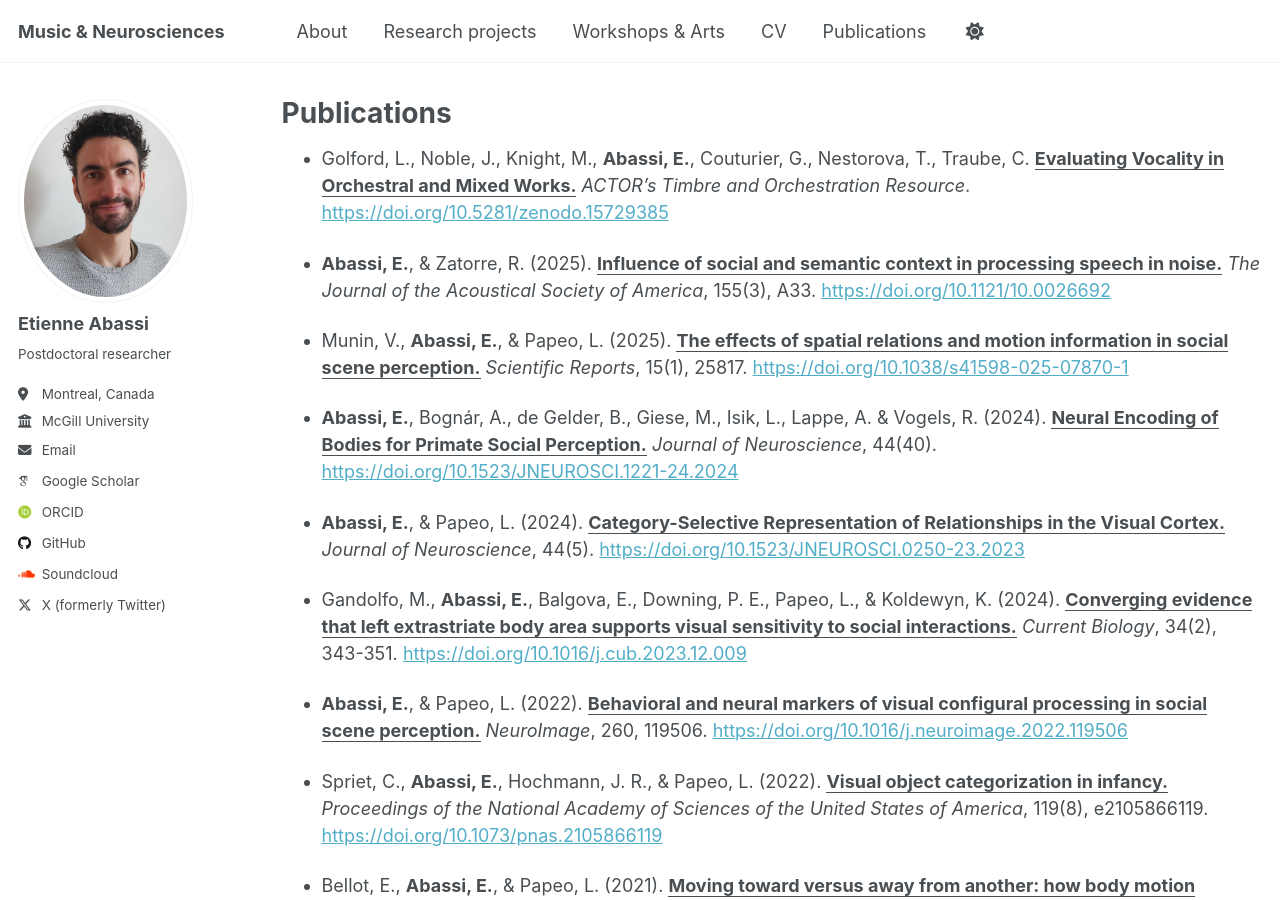
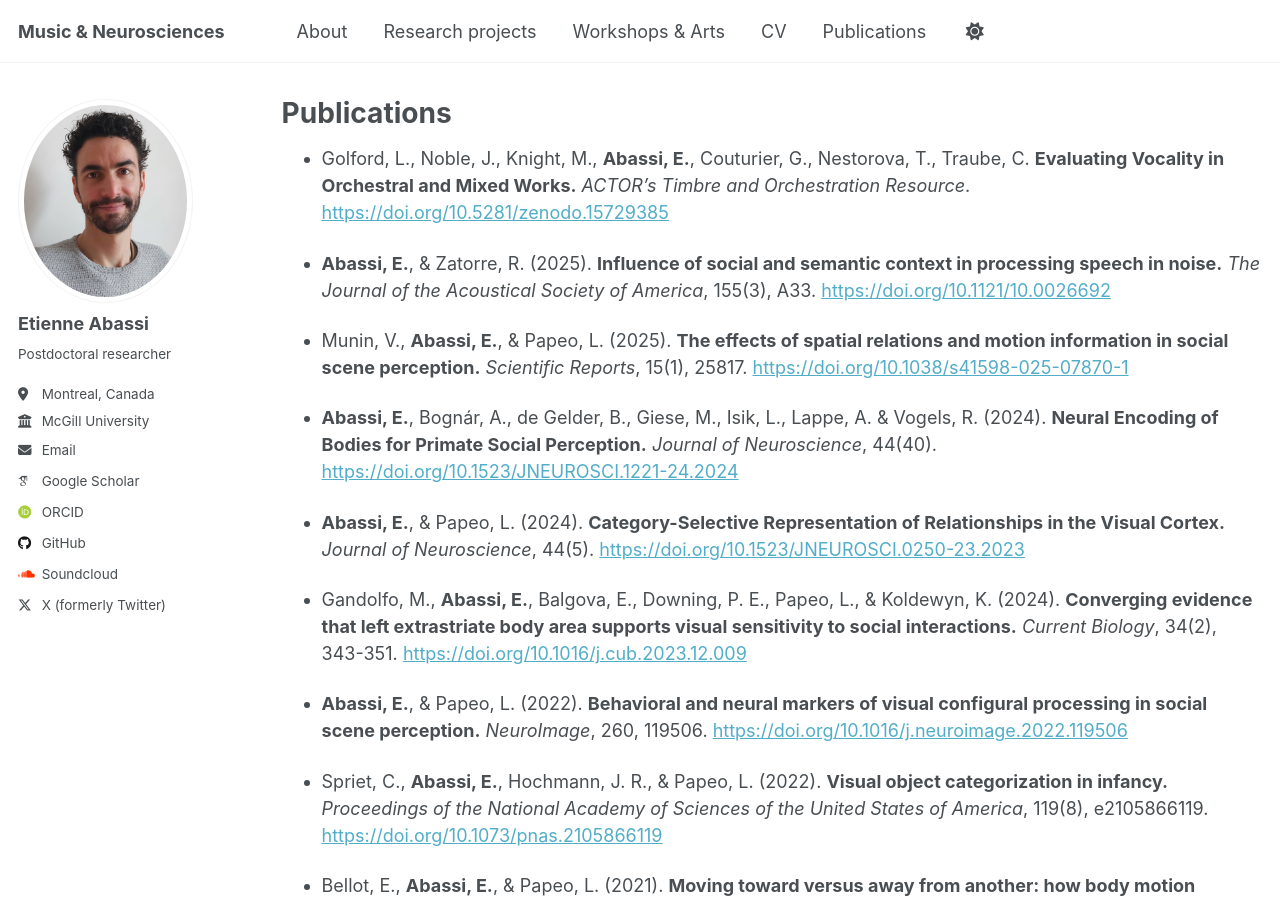
Before and after one commit to etienneabassi/etienneabassi.github.io, a Jekyll site: the page built from _pages/publications.md, in a window 1280 px wide and 900 px high. Built offline with Jekyll 4.4.1, drawn with Linux system fonts in a browser that asks for light colours; some web fonts are replaced.

```diff
--- a/_pages/publications.md
+++ b/_pages/publications.md
@@ -5,26 +5,26 @@ permalink: /publications/
 author_profile: true
 ---
 
-- Golford, L., Noble, J., Knight, M., **Abassi, E.**, Couturier, G., Nestorova, T., Traube, C. **<u>Evaluating Vocality in Orchestral and Mixed Works.</u>** *ACTOR's Timbre and Orchestration Resource*. [https://doi.org/10.5281/zenodo.15729385](https://doi.org/10.5281/zenodo.15729385)
+- Golford, L., Noble, J., Knight, M., **Abassi, E.**, Couturier, G., Nestorova, T., Traube, C. **Evaluating Vocality in Orchestral and Mixed Works.** *ACTOR's Timbre and Orchestration Resource*. [https://doi.org/10.5281/zenodo.15729385](https://doi.org/10.5281/zenodo.15729385)
 
-- **Abassi, E.**, & Zatorre, R. (2025). **<u>Influence of social and semantic context in processing speech in noise.</u>** *The Journal of the Acoustical Society of America*, 155(3), A33. [https://doi.org/10.1121/10.0026692](https://doi.org/10.1121/10.0026692)
+- **Abassi, E.**, & Zatorre, R. (2025). **Influence of social and semantic context in processing speech in noise.** *The Journal of the Acoustical Society of America*, 155(3), A33. [https://doi.org/10.1121/10.0026692](https://doi.org/10.1121/10.0026692)
 
-- Munin, V., **Abassi, E.**, & Papeo, L. (2025). **<u>The effects of spatial relations and motion information in social scene perception.</u>** *Scientific Reports*, 15(1), 25817. [https://doi.org/10.1038/s41598-025-07870-1](https://doi.org/10.1038/s41598-025-07870-1)
+- Munin, V., **Abassi, E.**, & Papeo, L. (2025). **The effects of spatial relations and motion information in social scene perception.** *Scientific Reports*, 15(1), 25817. [https://doi.org/10.1038/s41598-025-07870-1](https://doi.org/10.1038/s41598-025-07870-1)
 
-- **Abassi, E.**, Bognár, A., de Gelder, B., Giese, M., Isik, L., Lappe, A. & Vogels, R. (2024). **<u>Neural Encoding of Bodies for Primate Social Perception.</u>** *Journal of Neuroscience*, 44(40). [https://doi.org/10.1523/JNEUROSCI.1221-24.2024](https://doi.org/10.1523/JNEUROSCI.1221-24.2024)
+- **Abassi, E.**, Bognár, A., de Gelder, B., Giese, M., Isik, L., Lappe, A. & Vogels, R. (2024). **Neural Encoding of Bodies for Primate Social Perception.** *Journal of Neuroscience*, 44(40). [https://doi.org/10.1523/JNEUROSCI.1221-24.2024](https://doi.org/10.1523/JNEUROSCI.1221-24.2024)
 
-- **Abassi, E.**, & Papeo, L. (2024). **<u>Category-Selective Representation of Relationships in the Visual Cortex.</u>** *Journal of Neuroscience*, 44(5). [https://doi.org/10.1523/JNEUROSCI.0250-23.2023](https://doi.org/10.1523/JNEUROSCI.0250-23.2023)
+- **Abassi, E.**, & Papeo, L. (2024). **Category-Selective Representation of Relationships in the Visual Cortex.** *Journal of Neuroscience*, 44(5). [https://doi.org/10.1523/JNEUROSCI.0250-23.2023](https://doi.org/10.1523/JNEUROSCI.0250-23.2023)
 
-- Gandolfo, M., **Abassi, E.**, Balgova, E., Downing, P. E., Papeo, L., & Koldewyn, K. (2024). **<u>Converging evidence that left extrastriate body area supports visual sensitivity to social interactions.</u>** *Current Biology*, 34(2), 343-351. [https://doi.org/10.1016/j.cub.2023.12.009](https://doi.org/10.1016/j.cub.2023.12.009)
+- Gandolfo, M., **Abassi, E.**, Balgova, E., Downing, P. E., Papeo, L., & Koldewyn, K. (2024). **Converging evidence that left extrastriate body area supports visual sensitivity to social interactions.** *Current Biology*, 34(2), 343-351. [https://doi.org/10.1016/j.cub.2023.12.009](https://doi.org/10.1016/j.cub.2023.12.009)
 
-- **Abassi, E.**, & Papeo, L. (2022). **<u>Behavioral and neural markers of visual configural processing in social scene perception.</u>** *NeuroImage*, 260, 119506. [https://doi.org/10.1016/j.neuroimage.2022.119506](https://doi.org/10.1016/j.neuroimage.2022.119506)
+- **Abassi, E.**, & Papeo, L. (2022). **Behavioral and neural markers of visual configural processing in social scene perception.** *NeuroImage*, 260, 119506. [https://doi.org/10.1016/j.neuroimage.2022.119506](https://doi.org/10.1016/j.neuroimage.2022.119506)
 
-- Spriet, C., **Abassi, E.**, Hochmann, J. R., & Papeo, L. (2022). **<u>Visual object categorization in infancy.</u>** *Proceedings of the National Academy of Sciences of the United States of America*, 119(8), e2105866119. [https://doi.org/10.1073/pnas.2105866119](https://doi.org/10.1073/pnas.2105866119)
+- Spriet, C., **Abassi, E.**, Hochmann, J. R., & Papeo, L. (2022). **Visual object categorization in infancy.** *Proceedings of the National Academy of Sciences of the United States of America*, 119(8), e2105866119. [https://doi.org/10.1073/pnas.2105866119](https://doi.org/10.1073/pnas.2105866119)
 
-- Bellot, E., **Abassi, E.**, & Papeo, L. (2021). **<u>Moving toward versus away from another: how body motion direction changes the representation of bodies and actions in the visual cortex.</u>** *Cerebral Cortex*, 31(5), 2670-2685. [https://doi.org/10.1093/cercor/bhaa382](https://doi.org/10.1093/cercor/bhaa382)
+- Bellot, E., **Abassi, E.**, & Papeo, L. (2021). **Moving toward versus away from another: how body motion direction changes the representation of bodies and actions in the visual cortex.** *Cerebral Cortex*, 31(5), 2670-2685. [https://doi.org/10.1093/cercor/bhaa382](https://doi.org/10.1093/cercor/bhaa382)
 
-- **Abassi, E.**, & Papeo, L. (2020). **<u>The representation of two-body shapes in the human visual cortex.</u>** *Journal of Neuroscience*, 40(4), 852-863. [https://doi.org/10.1523/JNEUROSCI.1378-19.2019](https://doi.org/10.1523/JNEUROSCI.1378-19.2019)
+- **Abassi, E.**, & Papeo, L. (2020). **The representation of two-body shapes in the human visual cortex.** *Journal of Neuroscience*, 40(4), 852-863. [https://doi.org/10.1523/JNEUROSCI.1378-19.2019](https://doi.org/10.1523/JNEUROSCI.1378-19.2019)
 
-- Papeo, L., & **Abassi, E.** (2019). **<u>Seeing social events: The visual specialization for dyadic human–human interactions.</u>** *Journal of Experimental Psychology: Human Perception and Performance*, 45(7), 877. [https://doi.org/10.1037/xhp0000646](https://doi.org/10.1037/xhp0000646)
+- Papeo, L., & **Abassi, E.** (2019). **Seeing social events: The visual specialization for dyadic human–human interactions.** *Journal of Experimental Psychology: Human Perception and Performance*, 45(7), 877. [https://doi.org/10.1037/xhp0000646](https://doi.org/10.1037/xhp0000646)
 
-- Vaessen, M. J., **Abassi, E.**, Mancini, M., Camurri, A., & De Gelder, B. (2019). **<u>Computational feature analysis of body movements reveals hierarchical brain organization.</u>** *Cerebral Cortex*, 29(8), 3551-3560. [https://doi.org/10.1093/cercor/bhy228](https://doi.org/10.1093/cercor/bhy228)
+- Vaessen, M. J., **Abassi, E.**, Mancini, M., Camurri, A., & De Gelder, B. (2019). **Computational feature analysis of body movements reveals hierarchical brain organization.** *Cerebral Cortex*, 29(8), 3551-3560. [https://doi.org/10.1093/cercor/bhy228](https://doi.org/10.1093/cercor/bhy228)
```
